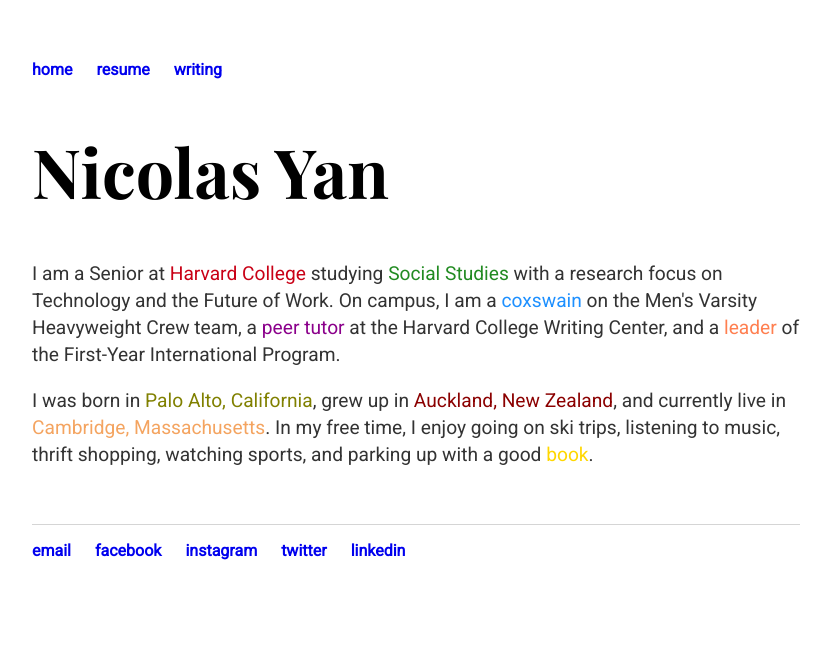
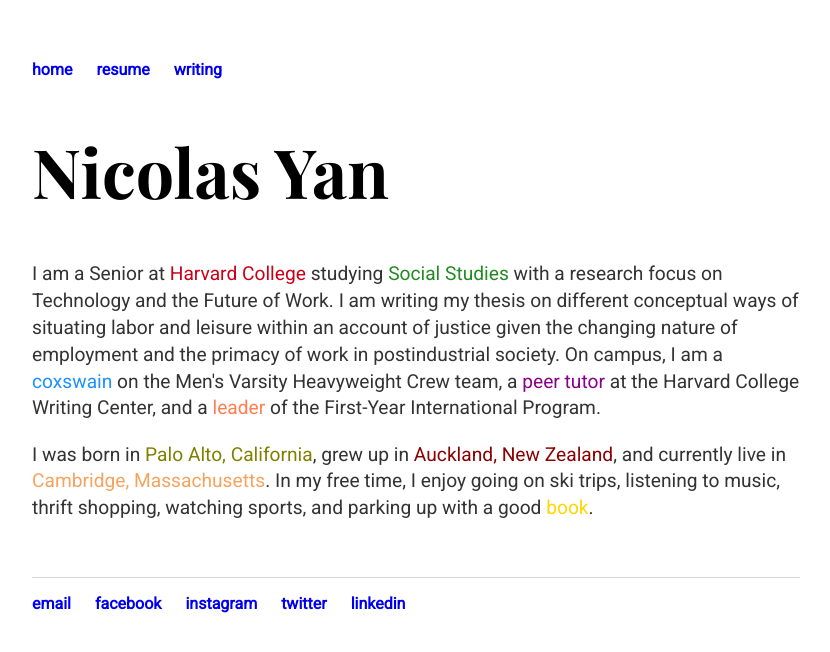
Before and after one commit to nicolas-yan/nicolas-yan.github.io, a Jekyll site: the page built from index.html, in a window 1280 px wide. Shown: the top 652 px of the page, without its empty margins (224-1054 px from the left). Built offline with Jekyll 4.4.1, drawn with Linux system fonts in a browser that asks for light colours.

Commit message:
Update index.html

```diff
--- a/index.html
+++ b/index.html
@@ -4,7 +4,7 @@
 ---
 <div class="blurb">
 	<h1>Nicolas Yan</h1>
-	<p>I am a Senior at <a href="https://college.harvard.edu" style="color:#c90016;">Harvard College</a> studying <a href="https://socialstudies.fas.harvard.edu/" style="color:#228B22;">Social Studies</a> with a research focus on Technology and the Future of Work. On campus, I am a <a href="https://gocrimson.com/sports/mcrew-hw/2019-20/bios/yan_nicolas_y7ex" style="color:#1E90FF;">coxswain</a> on the Men's Varsity Heavyweight Crew team, a <a href="https://writingcenter.fas.harvard.edu/" style="color:#8B008B;">peer tutor</a> at the Harvard College Writing Center, and a <a href="https://fip-fas.harvard.edu/nicolas-yan" style="color:#FF7F50;">leader</a> of the First-Year International Program.</p>
+	<p>I am a Senior at <a href="https://college.harvard.edu" style="color:#c90016;">Harvard College</a> studying <a href="https://socialstudies.fas.harvard.edu/" style="color:#228B22;">Social Studies</a> with a research focus on Technology and the Future of Work. I am writing my thesis on different conceptual ways of situating labor and leisure within an account of justice given the changing nature of employment and the primacy of work in postindustrial society. On campus, I am a <a href="https://gocrimson.com/sports/mcrew-hw/2019-20/bios/yan_nicolas_y7ex" style="color:#1E90FF;">coxswain</a> on the Men's Varsity Heavyweight Crew team, a <a href="https://writingcenter.fas.harvard.edu/" style="color:#8B008B;">peer tutor</a> at the Harvard College Writing Center, and a <a href="https://fip-fas.harvard.edu/nicolas-yan" style="color:#FF7F50;">leader</a> of the First-Year International Program.</p>
 	<p>I was born in <a href="https://www.google.com/maps/place/Stanford+Children's+Health+%7C+Lucile+Packard+Children's+Hospital+Stanford/@37.4360615,-122.2090439,13z/data=!4m5!3m4!1s0x808fa4cd4e3e1f87:0x2c282b9a6dbf354a!8m2!3d37.436065!4d-122.1740253" style="color:#808000;">Palo Alto, California</a>, grew up in <a href="https://www.google.com/maps/place/King's+College/@-36.9569334,174.8293523,15z/data=!4m5!3m4!1s0x6d0d4e92f0df63c3:0x51bcd3a5b851c0a!8m2!3d-36.9569337!4d174.838107" style="color:#8B0000;">Auckland, New Zealand</a>, and currently live in <a href="https://www.google.com/maps/place/Winthrop+House,+Cambridge,+MA+02138/@42.3701655,-71.123619,16z/data=!4m5!3m4!1s0x89e3775d054d3579:0x8a91cd3ea2fb823b!8m2!3d42.3701488!4d-71.1192282" style="color:#F4A460;">Cambridge, Massachusetts</a>. In my free time, I enjoy going on ski trips, listening to music, thrift shopping, watching sports, and parking up with a good <a href="https://www.goodreads.com/user/show/44310786-nicolas-yan" style="color:#FFD700;">book</a>.</p>
 	<br>
 	<br>
```
